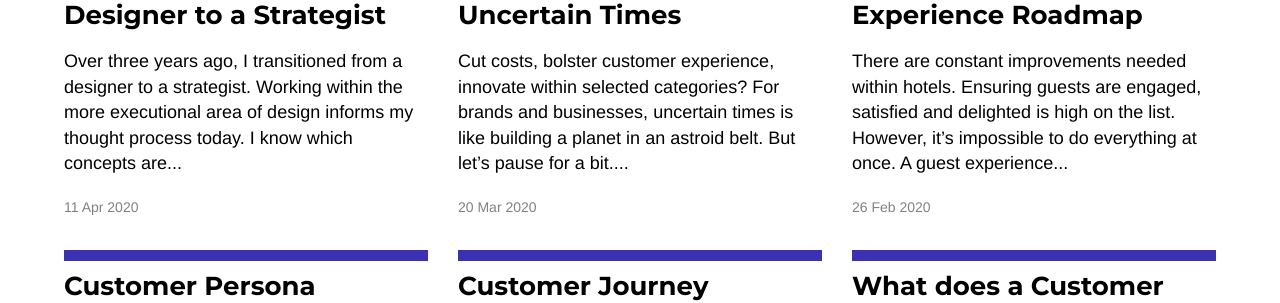
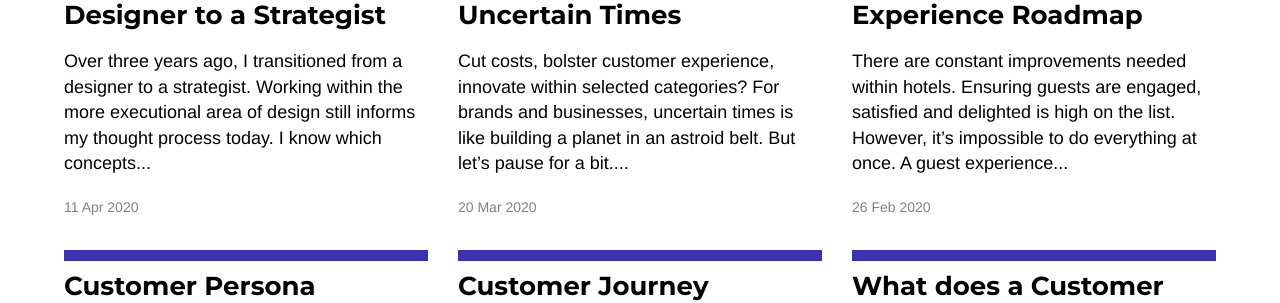
Before and after one commit to emilygv/emilyvernon.com, a Jekyll site: the page built from index.md, in a window 1280 px wide and 900 px high, scrolled down 2620 px. Shown: the part 209-512 px from the top of the window. Built offline with Jekyll 4.4.1, drawn with Linux system fonts in a browser that asks for light colours; nearby versions of some CDN libraries.

Commit message:
Update 2020-04-11-how-to-transition-from-a-designer-to-a-strategist.md
Image, edits, bolds

```diff
--- a/_posts/2020-04-11-how-to-transition-from-a-designer-to-a-strategist.md
+++ b/_posts/2020-04-11-how-to-transition-from-a-designer-to-a-strategist.md
@@ -1,7 +1,7 @@
 ---
 title: How to Transition from a Designer to a Strategist
 category: Career development
-image: "https://source.unsplash.com/BuNWp1bL0nc/800x430"
+image: "https://source.unsplash.com/ywwuOBJy60c/800x430"
 further_reading:
     - The Real Top Ten Qualities of All Strategists
     - Better Writer Equals Better Designer
@@ -9,41 +9,41 @@
 
 ---
 
-**Over three years ago, I transitioned from a designer to a strategist. Working within the more executional area of design informs my thought process today. I know which concepts are executional, and how to communicate these to different audiences. However, the transition can be a challenge. This is why I wanted to offer some advice for stepping into a strategy role, or using strategy more within your design process.**
+**Over three years ago, I transitioned from a designer to a strategist. Working within the more executional area of design still informs my thought process today. I know which concepts are executional, and how to communicate these to different audiences. However, the transition can be a challenge. This is why I wanted to offer some advice for stepping into a strategy role, or using strategy more within your design process.**
 
 **What we'll cover:**
 * TOC
 {:toc}
 
-Before going into any ideas, let’s level set on an important fact - as a designer, you do strategy in one form or another. In order to create any design, whether it’s in the physical or digital world, a designer must consider multiple factors. These include brand strategy, visual identities, customer or user preferences, industry standards, expectation drivers, experience benchmarks, executional possibilities etc. Designing is solving a problem, whether it is functional, aesthetic or both.
+Before going into any ideas, let’s level set on an important fact - **as a designer, you do strategy in one form or another.** In order to create any design, whether it’s in the physical or digital world, a designer must consider multiple factors. These include brand strategy, visual identities, customer or user preferences, industry standards, expectation drivers, experience benchmarks, executional possibilities etc. **Designing is solving a problem, whether it is functional, aesthetic or both.**
 
 The following suggestions are meant to amplify and solidify the strategy you already do, as well as provide further options. As a designer, you might be in a multi-functional team with a strategist, UX designer, marketeer, customer/user insights expert - or not. Different industries have different configurations or norms. Hopefully there is something within the variety of ideas that works for your specific scenario.
 
 ## Develop Tools to Inform Your Audience
 
-The greatest challenge of any creative concept is buy-in from your audience. Making them see your perspective can be both a long-game (especially within a brand), or a short-term dazzle (such as agency pitches). Some of the most beneficial tools I built as a designer helped to inform both my design process and others’ outlook.
+**The greatest challenge of any creative concept is buy-in from your audience.** Making them see your perspective can be both a long-game (especially within a brand), or a short-term dazzle (such as agency pitches). Some of the most beneficial tools I built as a designer helped to inform both my design process and others’ outlook.
 
-While at Converse EMEA, we created strategic tools to understand the European customer’s world. These included customer journeys videos, trend reports, interviews with industry leaders and customer insights. We used these to develop our product strategy, while also communicating our findings cross-functional and cross-company. This was especially important for our regional team, as we had to justify our actions to the global office.
+While at Converse EMEA, we created strategic tools to understand the European customer’s world. These included customer journeys videos, trend reports, interviews with industry leaders and customer insights. **We used these to develop our product strategy, while also communicating our findings cross-functional and cross-company.** This was especially important for our regional team, as we had to justify our actions to the global office.
 
-For some stakeholders, design feels like magic. As designers, we feel like our solution is obvious. Collecting information, whether it’s about the customer, benchmarks or trends, can help others more subjectively evaluate our choices. This might seem unnecessary, but us designers can forget that everyone can’t see what’s in our heads. Identify pain points or key drivers for your organization or client, while using strategic tools to extract and communicate these actionable insights.
+For some stakeholders, design feels like magic. As designers, we feel like our solution is obvious. **Collecting information, whether it’s about the customer, benchmarks or trends, can help others more subjectively evaluate our choices.** This might seem unnecessary, but us designers can forget that everyone can’t see what’s in our heads. Identify pain points or key drivers for your organization or client, while using strategic tools to extract and communicate these actionable insights.
 
 ## Boost Your Written and Verbal Communication Skills
 
-A lot of strategy - and design - is about communication. As a strategist, I need to communicate both up and down the corporate hierarchy, as well as cross-functionally. This requires understanding different audiences, their perspectives and their vocabulary. For a single experience concept, as an example, I have numerous approaches to verbalise and justify its direction. This is because each audience has their own stake in and concerns about the experience.
+A lot of strategy - and design - is about communication. **As a strategist, I need to communicate both up and down the corporate hierarchy, as well as cross-functionally.** This requires understanding different audiences, their perspectives and their vocabulary. For a single experience concept, as an example, I have numerous approaches to verbalise and justify its direction. This is because each audience has their own stake in and concerns about the experience.
 
-Improving your communication skills is a life-long pursuit. It requires experimentation, observation and humility. To start, consider how you communicate design concepts at work. Ask yourself - could it be clearer; is there a dimension missing that would help others understand my concept; is there a better way to structure my concept presentation; or how can I better verbally walk through my concept? The main thing to remember is that your audience is never ‘dumb’ or ‘uninformed’. If someone doesn’t understand your design concept, you failed to convey your idea correctly. It’s hard to hear, but it’s true.
+**Improving your communication skills is a life-long pursuit. It requires experimentation, observation and humility.** To start, consider how you communicate design concepts at work. Ask yourself - could it be clearer; is there a dimension missing that would help others understand my concept; is there a better way to structure my concept presentation; or how can I better verbally walk through my concept? The main thing to remember is that your audience is never ‘dumb’ or ‘uninformed’. If someone doesn’t understand your design concept, you failed to convey your idea correctly. It’s hard to hear, but it’s true.
 
 ## Contribute Strategic Ideas and Research
 
-I’ve worked with many designers who are strategic. As a busy strategist working on multiple projects at once, a strategic designer is a godsend. They contribute new ideas, see product or experience development from a unique angle and can lessen the strategist’s load. Now, your team might not have a strategist, but there is usually another function connected to your team that focuses on the business, brand or customer side. This can range from UX designers to creative directors - it just depends on your business.
+I’ve worked with many designers who are strategic. **As a busy strategist working on multiple projects at once, a strategic designer is a godsend.** They contribute new ideas, see product or experience development from a unique angle and can lessen the strategist’s load. Now, your team might not have a strategist, but there is usually another function connected to your team that focuses on the business, brand or customer side. This can range from UX designers to creative directors - it just depends on your business.
 
-In addition to contributing ideas during project phases, there are other ways to help out strategic teammates. One of the most appreciated is what I would consider ‘strategy gruntwork’. This usually includes finding great case studies, visuals and/or additional customer insights. Many times, having another mind on mining such data is super helpful, as everyone has varying resources and perspectives.
+In addition to contributing ideas during project phases, there are other ways to help out strategic teammates. **One of the most appreciated is what I would consider ‘strategy gruntwork’. This usually includes finding great case studies**, visuals and/or additional customer insights. Many times, having another mind on mining such data is super helpful, as everyone has varying resources and perspectives.
 
-As difficult or awkward as it might seem, taking that first step can open up new opportunities. Depending on the person or project, it might be immediate or take some time. Don’t get discouraged if a strategy team member doesn’t respond immediately. Everyone has their own comfortable ways-of-working. Thus, it might take months for that team member to understand where you could fit into their concepting process.
+**As difficult or awkward as it might seem, taking that first step can open up new opportunities.** Depending on the person or project, it might be immediate or take some time. Don’t get discouraged if a strategy team member doesn’t respond immediately. Everyone has their own comfortable ways-of-working. Thus, it might take months for that team member to understand where you could fit into their concepting process.
 
 ## Offer to Write Parts of a Design or Experience Strategies
 
-As a strategist, there is a point where you are writing tons of content, while organising it at the same time. This occurs everywhere from concept to execution. It is necessary, yet monotonous work. Whenever a designer helps out to write content relevant to their work, I am very grateful. First, due to their expertise, they can speak to their design decisions better than I can. Secondly, editing content is easier than writing it from scratch. So as a designer, offer to help out and write content. It’s a good way to practice your writing skills and will be appreciated by strategists.
+As a strategist, there is a point where you are writing tons of content, while organising it at the same time. This occurs everywhere from concept to execution. It is necessary, yet monotonous work. **Whenever a designer helps out to write content relevant to their work, I am very grateful.** First, due to their expertise, they can speak to their design decisions better than I can. Secondly, editing content is easier than writing it from scratch. So as a designer, **offer to help out and write content. It’s a good way to practice your writing skills and will be appreciated by strategists.**
 
 ## Let’s summarise
 
```
